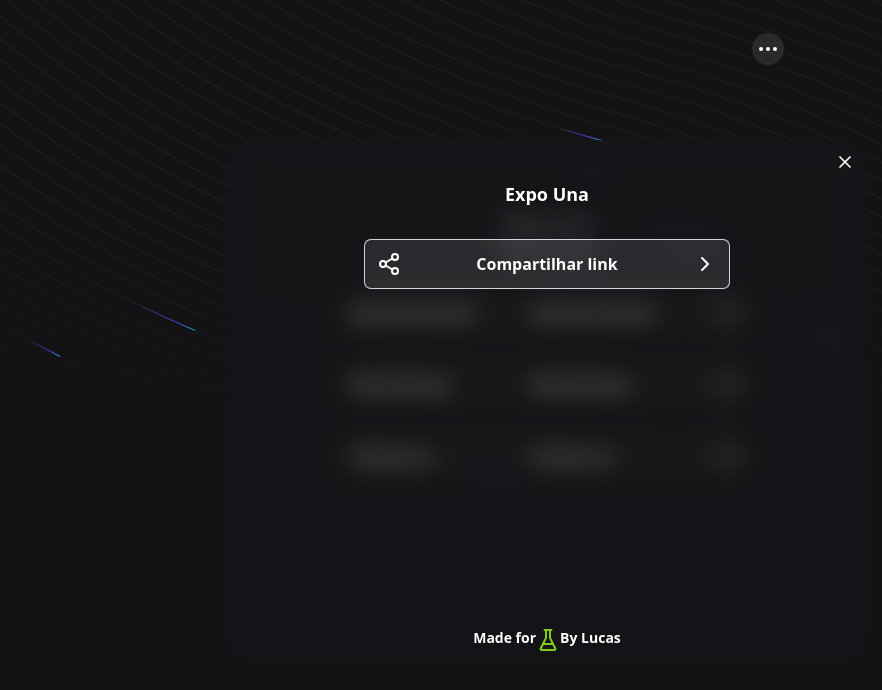
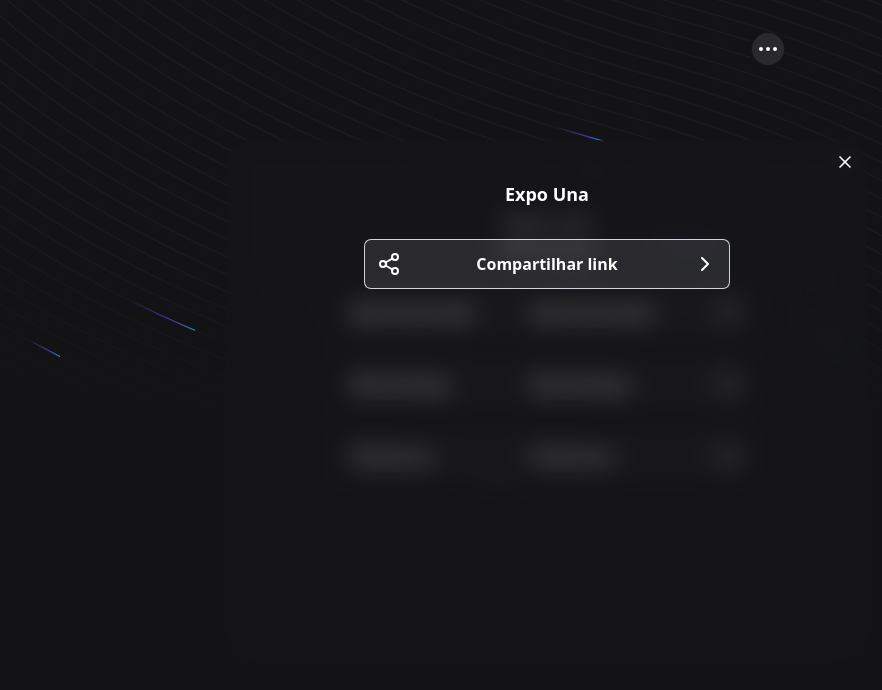
Before and after one commit to rodrigueslucas062/exp-una, a Next.js app: page / in a window 1280 px wide. Both pictures are taken after a click on the button 860 px from the left and 49 px from the top of the page. Shown: the top 690 px of the page, without its empty margins (93-975 px from the left). Built offline with nearby package versions, Linux system fonts and the light colour scheme.

Commit message:
💫 Modal Transition

```diff
--- a/src/components/main/links.js
+++ b/src/components/main/links.js
@@ -1,6 +1,6 @@
 import * as Dialog from "@radix-ui/react-dialog";
-import { ChevronRight, FlaskConical, MoreHorizontal, Share2, X,
-} from "lucide-react";
+import { motion } from "framer-motion";
+import { ChevronRight, MoreHorizontal, Share2, X, } from "lucide-react";
 import { toast } from "sonner";
 
 const Links = [
@@ -22,7 +22,7 @@ const Links = [
 ];
 
 const Paginas = ({ link, titulo, icone }) => {
-  const shadowStyle = { boxShadow: "6px 6px 0px rgba(0, 0, 0, 0.20)", };
+  const shadowStyle = { boxShadow: "6px 6px 0px rgba(0, 0, 0, 0.20)" };
 
   const handleLinkClick = (e) => {
     if (!e.defaultPrevented) {
@@ -40,7 +40,7 @@ const Paginas = ({ link, titulo, icone }) => {
   };
 
   return (
-    <Dialog.Root Titulo={titulo}>
+    <Dialog.Root>
       <div className="flex justify-between items-center cursor-pointer p-3 rounded-lg w-full md:w-1/3 backdrop-blur-sm bg-zinc-100/[0.03] text-white text-lg font-semibold ring-1 ring-white"
         style={shadowStyle}
         onClick={handleLinkClick} >
@@ -48,14 +48,21 @@ const Paginas = ({ link, titulo, icone }) => {
         <span>{titulo}</span>
         <Dialog.Trigger
           className="bg-gray-100/10 p-1 rounded-full text-white ring-1 ring-zinc-900"
-          onClick={(e) => e.stopPropagation()} >
+          onClick={(e) => e.stopPropagation()}
+        >
           <MoreHorizontal />
         </Dialog.Trigger>
       </div>
 
-      <Dialog.Portal Titulo={titulo}>
+      <Dialog.Portal>
         <Dialog.DialogOverlay className="inset-0 fixed bg-black/20">
           <Dialog.Content className="fixed z-50 inset-0 md:inset-auto max-md:top-[45%] lg:top-1/2 md:left-1/2 md:-translate-x-1/2 md:-translate-y-1/2 md:max-w-[640px] w-full md:h-[65vh] backdrop-blur-md bg-zinc-900/45 max-md:rounded-t-3xl lg:rounded-3xl flex flex-col outline-none overflow-hidden">
+            <motion.div
+              initial={{ y: "100%", opacity: 0 }}
+              animate={{ y: 0, opacity: 1 }}
+              exit={{ y: "100%", opacity: 0 }}
+              transition={{ duration: 0.5 }}
+            >
               <Dialog.Close className="bg-zinc-900/60 p-1 rounded-full text-white ring-1 ring-zinc-900 absolute top-2 right-2">
                 <X className="size-5" />
               </Dialog.Close>
@@ -74,13 +81,7 @@ const Paginas = ({ link, titulo, icone }) => {
                   </div>
                 </div>
               </div>
-            <div className="flex text-white font-semibold mt-auto pb-2 w-3/4 lg:w-3/5 mx-auto flex-col space-y-2 bottom-0">
-              <div className="flex justify-center">
-                <span className="text-sm">Made for </span>
-                <FlaskConical className="text-lime-500" />{" "}
-                <span className="text-sm">By Lucas</span>
-              </div>
-            </div>
+            </motion.div>
           </Dialog.Content>
         </Dialog.DialogOverlay>
       </Dialog.Portal>
--- a/src/components/navbar/Navbar.jsx
+++ b/src/components/navbar/Navbar.jsx
@@ -1,4 +1,5 @@
 import * as Dialog from "@radix-ui/react-dialog";
+import { motion } from "framer-motion";
 import { ChevronRight, Ellipsis, FlaskConical, Share2, X } from "lucide-react";
 import Image from "next/image";
 import { useEffect, useState } from "react";
@@ -8,7 +9,7 @@ import { toast } from "sonner";
 
 const sectionNames = {
     expoUna: "Expo Una",
-    sobre: "Sobre",
+    apresentacoesLista: "Apresentações",
     habilidades: "Habilidades",
     projetos: "Projetos",
     contato: "Contato",
@@ -70,6 +71,12 @@ export default function Navbar() {
                     <Dialog.Portal currentSectionName={currentSection}>
                         <Dialog.Overlay className="inset-0 fixed bg-black/20">
                             <Dialog.Content className="fixed z-50 inset-0 md:inset-auto max-md:top-[45%] lg:top-1/2 md:left-1/2 md:-translate-x-1/2 md:-translate-y-1/2 md:max-w-[640px] w-full md:h-[65vh] backdrop-blur-md bg-zinc-900/45 max-md:rounded-t-3xl lg:rounded-3xl flex flex-col outline-none overflow-hidden">
+                                <motion.div
+                                    initial={{ y: "100%", opacity: 0 }}
+                                    animate={{ y: 0, opacity: 1 }}
+                                    exit={{ y: "100%", opacity: 0 }}
+                                    transition={{ duration: 0.5 }}
+                                >
                                     <Dialog.Close className="bg-zinc-900/60 p-1 rounded-full text-white ring-1 ring-zinc-900 absolute top-2 right-2">
                                         <X className="size-5" />
                                     </Dialog.Close>
@@ -88,13 +95,7 @@ export default function Navbar() {
                                             </div>
                                         </div>
                                     </div>
-                                <div className="flex text-white font-semibold mt-auto pb-2 w-3/4 lg:w-3/5 mx-auto flex-col space-y-2 bottom-0">
-                                    <div className="flex justify-center">
-                                        <span className="text-sm">Made for </span>
-                                        <FlaskConical className="text-lime-500" />{" "}
-                                        <span className="text-sm">By Lucas</span>
-                                    </div>
-                                </div>
+                                </motion.div >
                             </Dialog.Content>
                         </Dialog.Overlay>
                     </Dialog.Portal>
```
Lines whose indentation alone changed are shown as unchanged.
